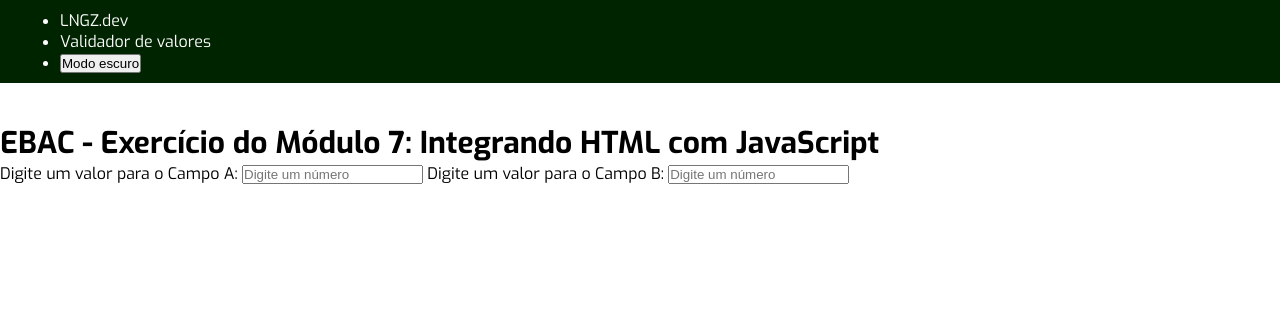
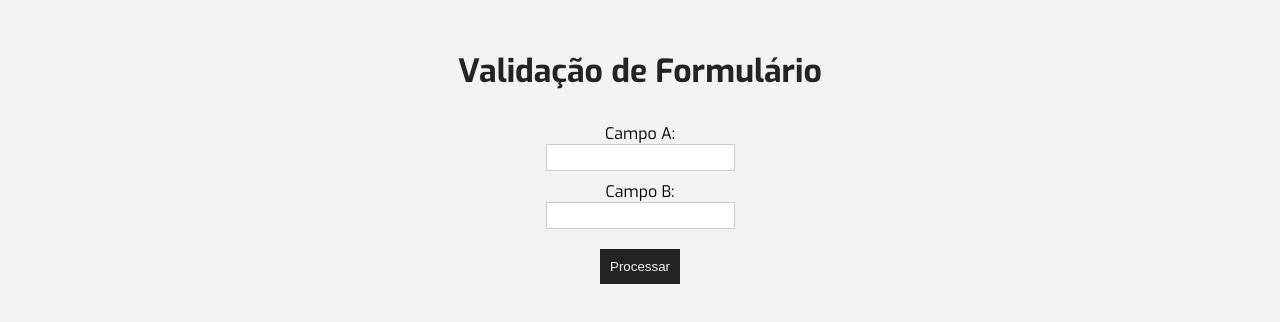
Before and after one commit to viniciuslangholz/curso_ebac_frontend, a plain HTML site: page index.html in a window 1280 px wide. Drawn offline with Linux system fonts and the light colour scheme.

Commit message:
Finalizando projeto

```diff
--- a/index.html
+++ b/index.html
@@ -11,29 +11,15 @@
     <link rel="stylesheet" href="/styles.css">
 </head>
 <body>
-    <header class="cabecalho">
-        <nav>
-            <ul>
-                <li><p>LNGZ.dev</p></li>
-                <li><p>Validador de valores</p></li>
-                <li><button type="submit">Modo escuro</button></li>
-            </ul>
-        </nav>
-    </header>
-
-    <section>
-        <div class="titulo">
-            <h1>EBAC - Exercício do Módulo 7: Integrando HTML com JavaScript</h1>
-        </div>
-
-        <div class="formulario">
-            <form id="form_valores">
-                <label for="campoA">Digite um valor para o Campo A:</label>
-                <input type="number" id="campoA" required placeholder="Digite um número" />
-                <label for="campoA">Digite um valor para o Campo B:</label>
-                <input type="number" id="campoA" required placeholder="Digite um número" />
-            </form>
-        </div>
-    </section>
+    <h1>Validação de Formulário</h1>
+    <form action="" id="myForm">
+        <label for="numA">Campo A:</label>
+        <input type="number" id="numA" name="numA" required>
+        <label for="numB">Campo B:</label>
+        <input type="number" id="numB" name="numB" required>
+        <button type="submit" id="submitBtn">Processar</button>
+    </form>
+    <div id="message"></div>
+    <script src="script.js"></script>
 </body>
 </html>
--- a/script.js
+++ b/script.js
@@ -1,23 +1,17 @@
-var btnComparar = document.getElementById("btnComparar");
-btnComparar.addEventListener("click", function() {
-  var num1 = document.getElementById("num1").value;
-  var num2 = document.getElementById("num2").value;
+const form = document.getElementById("myForm");
+const messageDiv = document.getElementById("message");
 
-  function compararNumeros(num1, num2) {
-    if (num1 === "" || num2 === "") {
-      alert("Por favor, preencha ambos os campos!");
-      return;
-    }
+form.addEventListener("submit", function(event) {
+  event.preventDefault();
+  const numA = Number(document.getElementById("numA").value);
+  const numB = Number(document.getElementById("numB").value);
 
-    if (num1 > num2) {
-      return num1 + " é maior que " + num2;
-    } else if (num1 < num2) {
-      return num2 + " é maior que " + num1;
-    } else {
-      return "Os números são iguais";
-    }
+  if (numB > numA) {
+    messageDiv.textContent = "Formulário válido!";
+    messageDiv.style.color = "green";
+  } else {
+    messageDiv.textContent = "O número B deve ser maior que o número A";
+    messageDiv.style.color = "red";
   }
 
-  var resultado = compararNumeros(num1, num2);
-  document.getElementById("resultado").innerHTML = resultado;
 });
--- a/styles.css
+++ b/styles.css
@@ -1,26 +1,42 @@
-* {
-    margin: 0;
-    padding: 0;
+body {
+    font-family: 'Exo', sans-serif;
+    background-color: #F2F2F2;
 }
 
-body {
-    font-family: 'Exo', sans-serif;
+h1 {
+    text-align: center;
+    color: #232323;
+    margin-top: 50px;
 }
 
-.cabecalho {
+form {
     display: flex;
-    background-color: #002400;
-    color: #FFF;
-    padding-left: 60px;
-    padding-top: 10px;
-    padding-bottom: 10px;
+    flex-direction: column;
+    align-items: center;
+    margin-top: 20px;
 }
 
-.titulo {
-    font-size: 20px;
-    margin-top: 40px;
+label {
+    margin-top: 10px;
 }
 
-.formulario {
-    display: flex;
+input {
+    padding: 5px;
+    border: 1px solid #CCC;
 }
+
+button {
+    margin-top: 20px;
+    padding: 10px;
+    background-color: #232323;
+    color: #F2F2F2;
+    border: none;
+    cursor: pointer;
+}
+
+#message {
+    text-align: center;
+    margin-top: 20px;
+    font-size: 18px;
+    font-weight: bold;
+}
```
